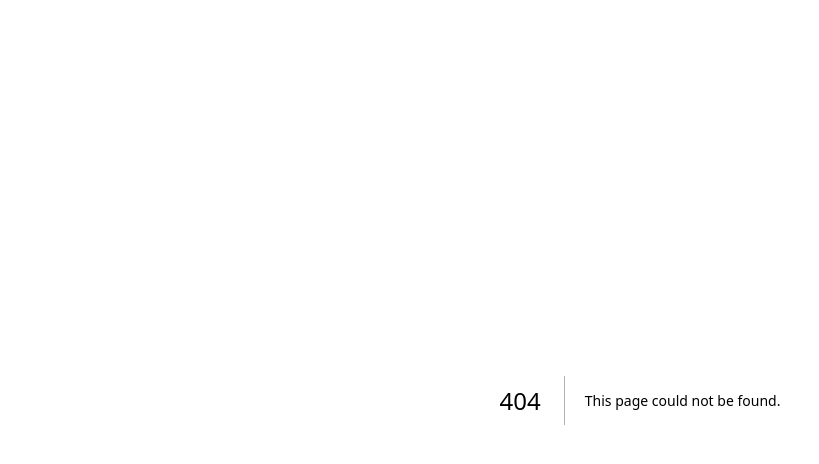
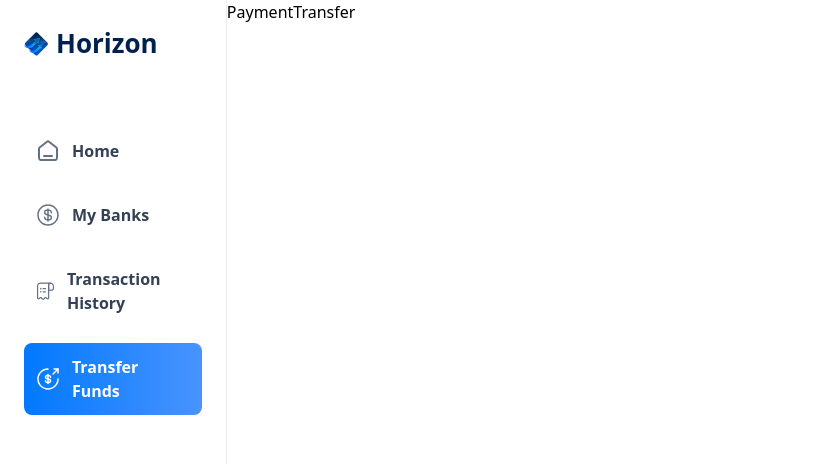
Before and after one commit to saulkurosaki/HORIZON-BANKING-APP-PROJECT, a Next.js app: page /payment-transfer in a window 1280 px wide. Before the commit this address had no page. Shown: the top 464 px of the page, without its empty margins (0-819 px from the left). Built offline with nearby package versions, Linux system fonts and the light colour scheme.

Commit message:
feat(PaymentTransfer): implement the PaymentTransfer component initial layout

```diff
--- /dev/null
+++ b/app/(root)/payment-transfer/page.tsx
@@ -0,0 +1,5 @@
+const PaymentTransfer = () => {
+  return <div>PaymentTransfer</div>;
+};
+
+export default PaymentTransfer;
```
